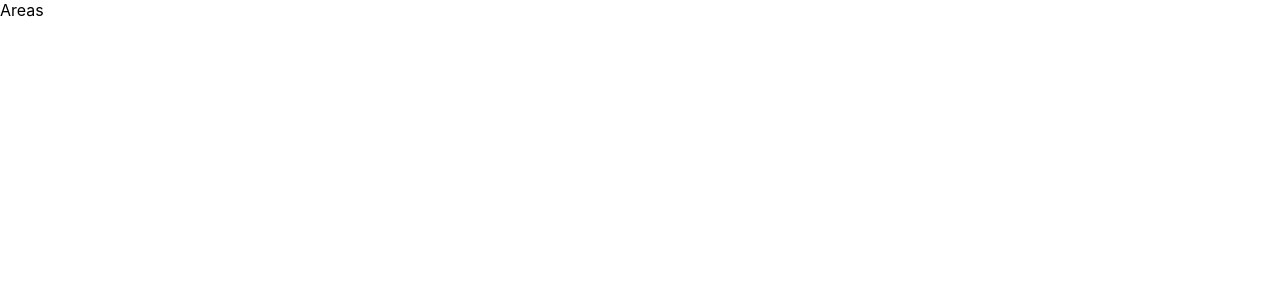
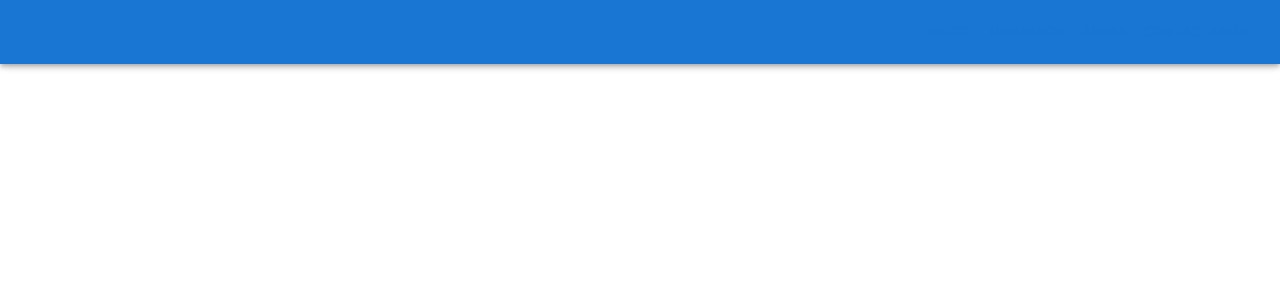
Before and after one commit to AcecomFCUNI/harper-frontend-graphql, a React (Vite) app: page /areas in a window 1280 px wide. Shown: the top 300 px of the page. Built offline with nearby package versions, Linux system fonts and the light colour scheme.

Commit message:
feat: implemented desktop layout
TODO:
  - fix destok layout
  - implemented mobile layout
  - migrate from mui use styles to styled components

```diff
--- a/src/App.tsx
+++ b/src/App.tsx
@@ -1,23 +1,28 @@
-import { BrowserRouter as Router, Routes, Route } from 'react-router-dom'
+import { Theme, useMediaQuery } from '@mui/material'
+import { useTheme } from '@mui/styles'
+import { Routes, Route } from 'react-router-dom'
 
 import { GlobalStyle } from './global'
+import { DesktopLayout } from './global/layout'
 import { routes } from './routes'
 
 const Test = () => <h1>404</h1>
 
 const App = () => {
+  const theme = useTheme<Theme>()
+  const isMobile = useMediaQuery(theme.breakpoints.down('sm'))
+  const Layout = isMobile ? () => <></> : DesktopLayout
+
   return (
-    <>
+    <Layout>
       <GlobalStyle />
-      <Router>
       <Routes>
         {routes.map(({ path, component }) => (
           <Route path={path} key={path} element={component} />
         ))}
         <Route path='*' element={<Test />} />
       </Routes>
-      </Router>
-    </>
+    </Layout>
   )
 }
 
--- a/src/global/index.ts
+++ b/src/global/index.ts
@@ -1 +1,2 @@
 export * from './styles'
+export * from './theme'
--- /dev/null
+++ b/src/global/layout/Desktop/Navbar.tsx
@@ -0,0 +1,70 @@
+import { useNavigate, useLocation } from 'react-router-dom'
+
+import { AppBar, Toolbar, Button } from '@mui/material'
+import { makeStyles } from '@mui/styles'
+
+import { routes } from '../../../routes'
+
+const navbarHeight = 40
+const appBarButtonStyles = {
+  height: navbarHeight,
+  borderRadius: 0,
+  color: '#222222',
+  padding: '0 25px',
+  fontSize: '14px',
+  fontFamily: 'Nunito Sans',
+  fontWeight: '600',
+  '&:hover': {
+    backgroundColor: '#000'
+  }
+}
+const useStyles = makeStyles(() => ({
+  appBar: {
+    backgroundColor: '#222222',
+    zIndex: 200
+  },
+  toolbar: {
+    minHeight: 40,
+    display: 'flex',
+    justifyContent: 'flex-end',
+    padding: 0
+  },
+  appBarButton: {
+    ...appBarButtonStyles
+  },
+  pressedAppBarButton: {
+    ...appBarButtonStyles,
+    borderBottom: '1px solid #FFF'
+  }
+}))
+
+const Navbar = () => {
+  const history = useNavigate()
+  const classes = useStyles()
+  const location = useLocation()
+
+  return (
+    <>
+      <AppBar position='fixed' className={classes.appBar}>
+        <Toolbar className={classes.toolbar}>
+          {routes.map(({ label, path }) => (
+            <Button
+              key={path}
+              className={
+                path === location.pathname
+                  ? classes.pressedAppBarButton
+                  : classes.appBarButton
+              }
+              variant='text'
+              onClick={() => history(path)}
+            >
+              {label}
+            </Button>
+          ))}
+        </Toolbar>
+      </AppBar>
+    </>
+  )
+}
+
+export { Navbar }
--- /dev/null
+++ b/src/global/layout/Desktop/index.tsx
@@ -0,0 +1,23 @@
+import { FC, ReactNode } from 'react'
+import { Navbar } from './Navbar'
+
+type DesktopLayoutProps = {
+  children?: ReactNode
+}
+
+const DesktopLayout: FC<DesktopLayoutProps> = ({ children }) => {
+  return (
+    <>
+      <Navbar />
+      <div
+        style={{
+          zIndex: 100
+        }}
+      >
+        {children}
+      </div>
+    </>
+  )
+}
+
+export { DesktopLayout }
--- /dev/null
+++ b/src/global/layout/index.ts
@@ -0,0 +1 @@
+export { DesktopLayout } from './Desktop'
--- /dev/null
+++ b/src/global/theme.ts
@@ -0,0 +1,52 @@
+/* eslint-disable no-unused-vars */
+import { createTheme } from '@mui/material'
+
+declare module '@mui/material/styles' {
+  interface Theme {
+    customColors: {
+      upColor: string
+      middleColor: string
+      bottomColor: string
+      gradient: string
+    }
+    fab: {
+      mainColor: string
+      hoverColor: string
+      activeColor: string
+      fontColor: string
+    }
+  }
+  // allow configuration using `createTheme`
+  interface ThemeOptions {
+    customColors?: {
+      upColor?: string
+      middleColor?: string
+      bottomColor?: string
+      gradient?: string
+    }
+    fab?: {
+      mainColor?: string
+      hoverColor?: string
+      activeColor?: string
+      fontColor?: string
+    }
+  }
+}
+
+const theme = createTheme({
+  customColors: {
+    upColor: 'rgb(0,21,41)',
+    middleColor: 'rgba(17,93,99,1)',
+    bottomColor: 'rgba(27,143,133,1)',
+    gradient:
+      'linear-gradient(180deg, rgba(0,21,41,1) 0%, rgba(17,93,99,1) 50%, rgba(27,143,133,1) 100%)'
+  },
+  fab: {
+    mainColor: '#3D3D3D',
+    hoverColor: '#4B4B4B',
+    activeColor: '#363636',
+    fontColor: '#BCBCBC'
+  }
+})
+
+export { theme }
--- a/src/index.tsx
+++ b/src/index.tsx
@@ -1,10 +1,17 @@
 import React from 'react'
 import ReactDOM from 'react-dom/client'
+import { BrowserRouter as Router } from 'react-router-dom'
+import { ThemeProvider } from '@mui/styles'
 
 import App from './App'
+import { theme } from './global'
 
 ReactDOM.createRoot(document.getElementById('root')!).render(
   <React.StrictMode>
-    <App />
+    <ThemeProvider theme={theme}>
+      <Router>
+        <App />
+      </Router>
+    </ThemeProvider>
   </React.StrictMode>
 )
--- a/src/pages/Home/components/Logo.tsx
+++ b/src/pages/Home/components/Logo.tsx
@@ -8,13 +8,13 @@ import acecomLogo from '../../../static/acecomLogo.svg'
 const useStyles = makeStyles((theme: Theme) => ({
   acecomLogo: {
     width: '100%',
-    maxHeight: '100%'
-    // [theme.breakpoints.down('sm')]: {
-    //   width: '40%'
-    // },
-    // [theme.breakpoints.down('xs')]: {
-    //   width: '70%'
-    // }
+    maxHeight: '100%',
+    [theme.breakpoints.down('sm')]: {
+      width: '40%'
+    },
+    [theme.breakpoints.down('xs')]: {
+      width: '70%'
+    }
   },
   fontWrapper: {
     textAlign: 'center',
@@ -24,19 +24,19 @@ const useStyles = makeStyles((theme: Theme) => ({
     color: '#FFF',
     fontFamily: 'Nunito, sans-serif',
     fontWeight: '700',
-    fontSize: '12vw'
-    // [theme.breakpoints.down('xs')]: {
-    //   fontSize: '15vw'
-    // }
+    fontSize: '12vw',
+    [theme.breakpoints.down('xs')]: {
+      fontSize: '15vw'
+    }
   },
   subtitleMobile: {
     color: '#FFF',
     fontFamily: 'Nunito, sans-serif',
     fontWeight: '300',
-    fontSize: '3vw'
-    // [theme.breakpoints.down('xs')]: {
-    //   fontSize: '3.5vw'
-    // }
+    fontSize: '3vw',
+    [theme.breakpoints.down('xs')]: {
+      fontSize: '3.5vw'
+    }
   }
 }))
 
```
Also changed, not shown: src/global/layout/Mobile/index.tsx (added). Lines whose indentation alone changed are shown as unchanged.
